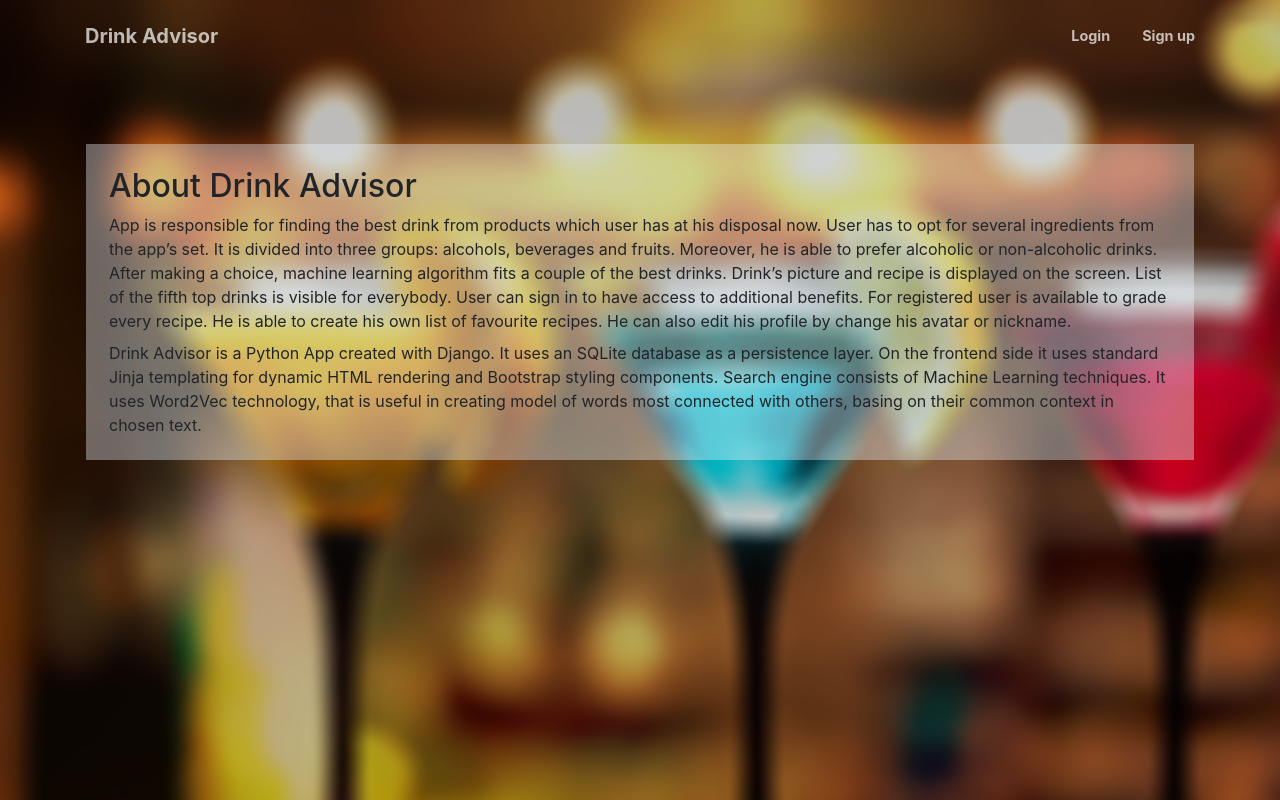
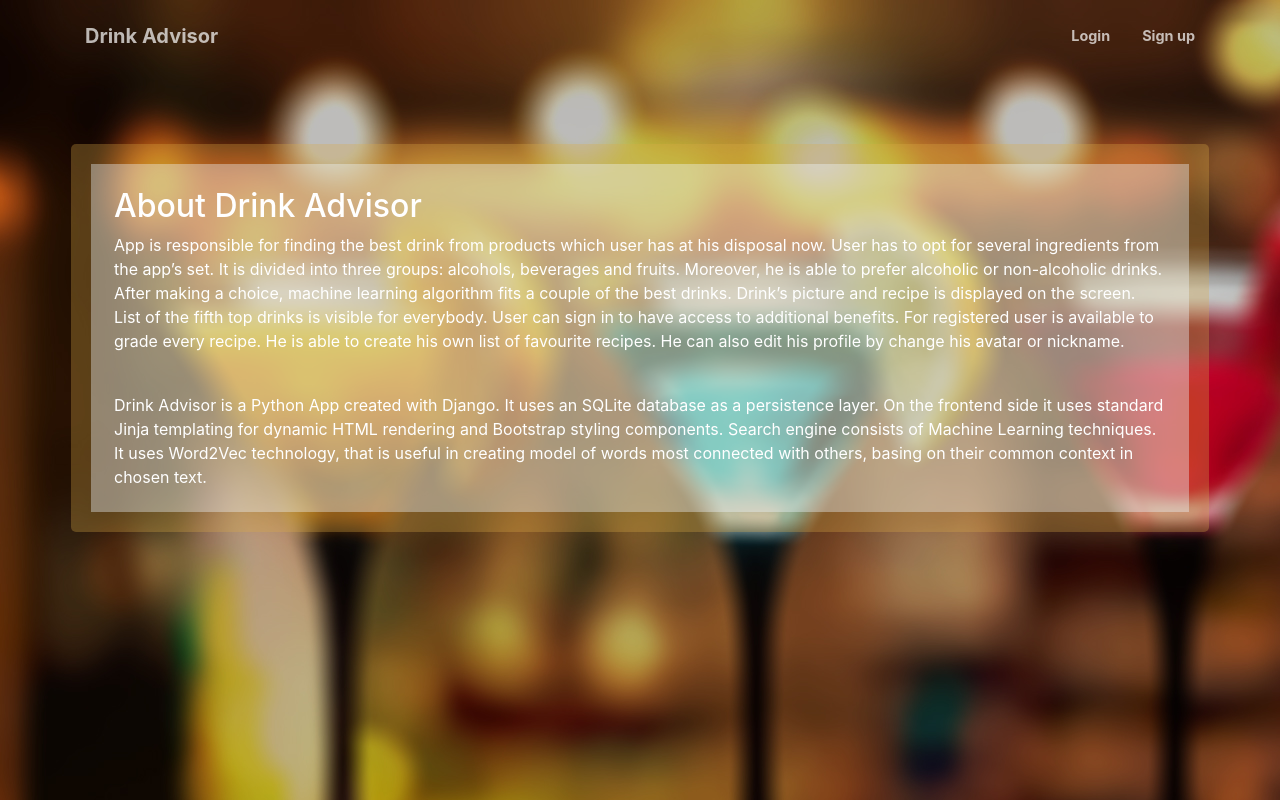
Before and after one commit to cocoyenn/pite_projekt_drink, a Django app: page /about/ in a window 1280 px wide. Run offline with Django 3.2, Linux system fonts and the light colour scheme; some libraries are stand-ins or nearby versions.

Commit message:
connected about page, fixed no ingredients selected

```diff
--- a/app/functions.py
+++ b/app/functions.py
@@ -41,8 +41,6 @@
         ingredient_list.append(str(ingredient))
 
     ingredient_list.pop(0)
-
-    print(ingredient_list)
 
     return ingredient_list
 
@@ -212,5 +210,4 @@
         output = dict(ingredient1=(results[0])[0], ingredient2=(results[1])[0], drink1_name=ser2[indexes[0]],
                       drink1=ser3[indexes[0] + 1], drink2_name=ser2[indexes[1]], drink2=ser3[indexes[1] + 1])
 
-    print(output)
     return output
--- a/app/templates/app/about.html
+++ b/app/templates/app/about.html
@@ -1,9 +1,10 @@
 {% extends "app/base.html" %}
 {% block main-content %}
 <!-- Left content -->
+<div class="row roundedPanel mySection">
 <div class="aboutAll">
-    <h2 class="aboutParagraph">About Drink Advisor</h2>
-    <div class="aboutParagraph">App is responsible for finding the best drink from products which user has at his
+    <h2 class="aboutParagraph text-white">About Drink Advisor</h2>
+    <div class="aboutParagraph text-white">App is responsible for finding the best drink from products which user has at his
         disposal now. User has to opt
         for several ingredients from the app’s set. It is divided into three groups: alcohols, beverages and fruits.
         Moreover, he is able to prefer alcoholic or non-alcoholic drinks. After making a choice, machine learning
@@ -12,12 +13,14 @@
         For registered user is available to grade every recipe. He is able to create his own list of favourite recipes.
         He can also edit his profile by change his avatar or nickname.
     </div>
-    <div class="aboutParagraph">Drink Advisor is a Python App created with Django. It uses an SQLite database as a
+    <br />
+    <div class="aboutParagraph text-white">Drink Advisor is a Python App created with Django. It uses an SQLite database as a
         persistence layer. On the frontend side it uses standard Jinja templating for dynamic HTML rendering and
         Bootstrap styling components. Search engine consists of Machine Learning techniques. It uses Word2Vec
         technology, that is useful in creating model of words most connected with others, basing on their common context
         in chosen text.
     </div>
 </div>
+</div>
 
 {% endblock main-content %}
--- a/app/templates/app/home.html
+++ b/app/templates/app/home.html
@@ -97,7 +97,7 @@
     <div class="aboutSection mySection roundedPanel">
         <h6 class="text-white">Its an application for helping you make the best possible drink from
             the ingredients you have!</h6>
-        <button type="button" class="btn btn-warning">Learn more</button>
+        <a href="{% url 'app-about' %}"><button type="button" class="btn btn-warning">Learn more</button></a>
     </div>
 
     <div class="popularSection mySection roundedPanel">
--- a/app/views.py
+++ b/app/views.py
@@ -32,7 +32,11 @@
         'app_name': settings.APP_NAME,
         'ingredient_list': prepare_ingredients_list(request),
     }
-    prepared_drinks = get_deduced_ingredients(context['ingredient_list'])
+
+    if len(context['ingredient_list']) == 0:
+        prepared_drinks = {}
+    else:
+        prepared_drinks = get_deduced_ingredients(context['ingredient_list'])
 
     return render(request, 'app/drink_ready.html', context, prepared_drinks)
 
```
